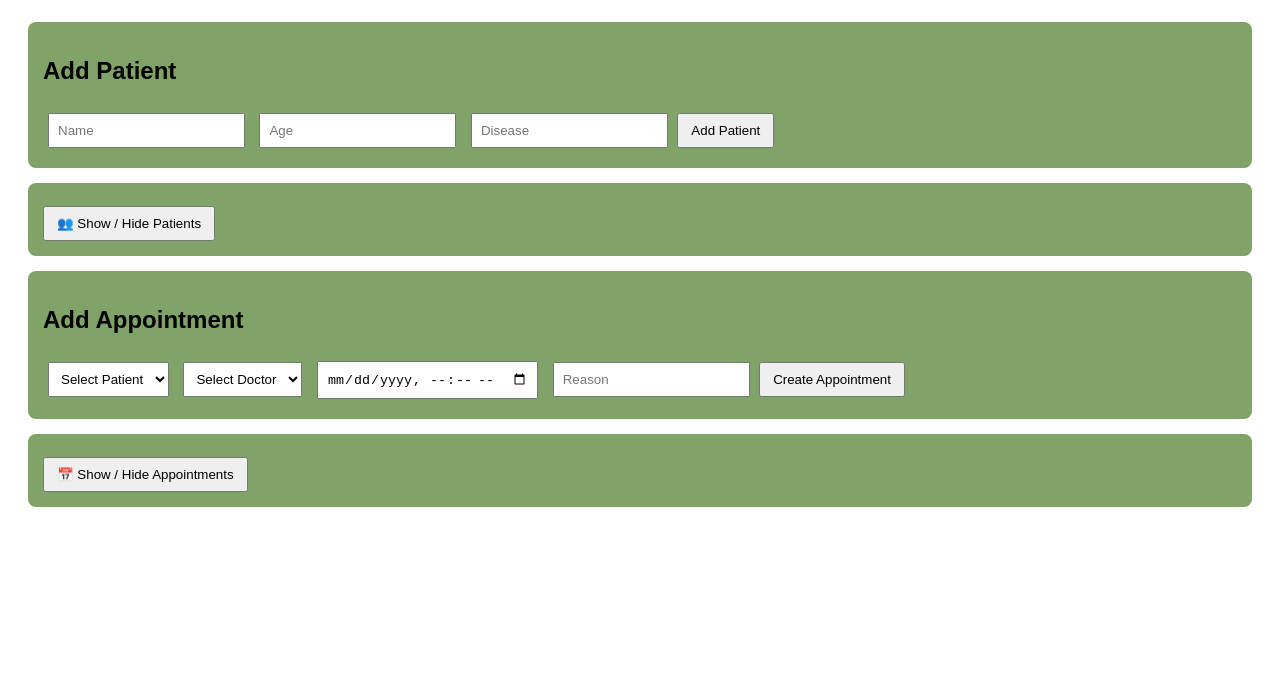
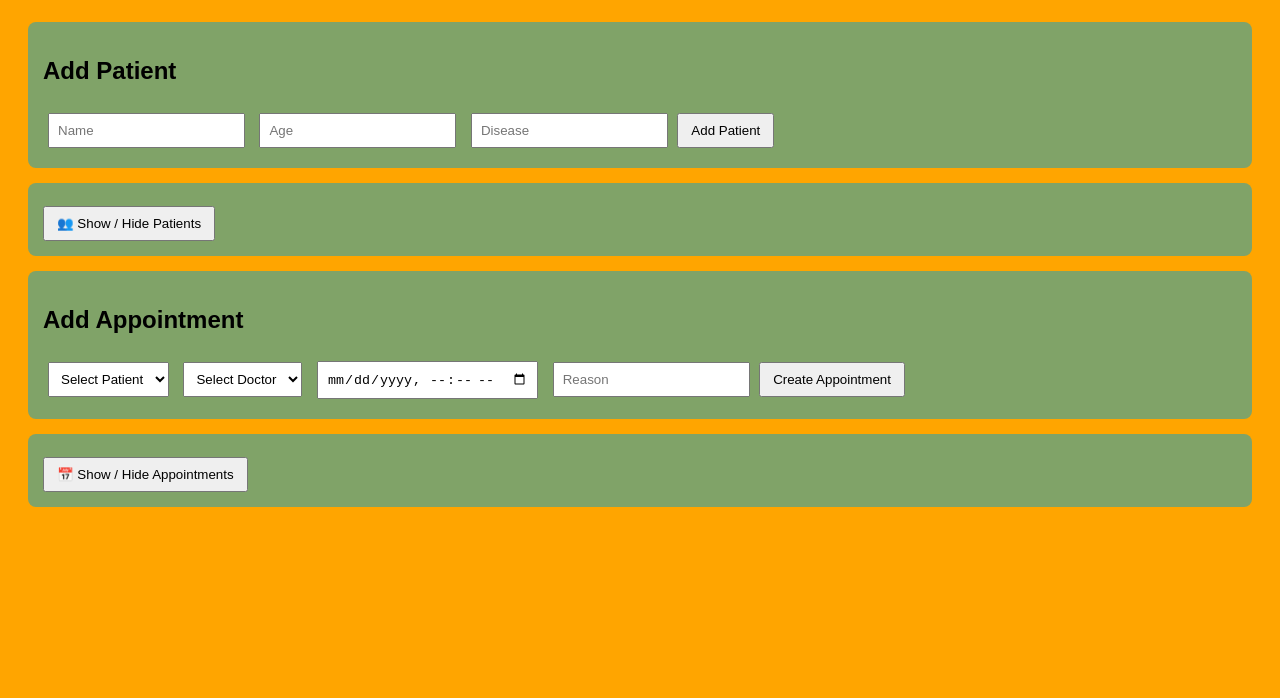
Before and after one commit to karlozk/healthcare-portal, a website: page public/index.html in a window 1280 px wide. Shown: the part 102-800 px from the top of the page. Drawn offline with Linux system fonts and the light colour scheme.

Commit message:
color change to orange

```diff
--- a/public/style.css
+++ b/public/style.css
@@ -1,6 +1,6 @@
 body {
   font-family: Arial;
-  background: lightorange;
+  background: orange;
   padding: 20px;
 }
 
```
